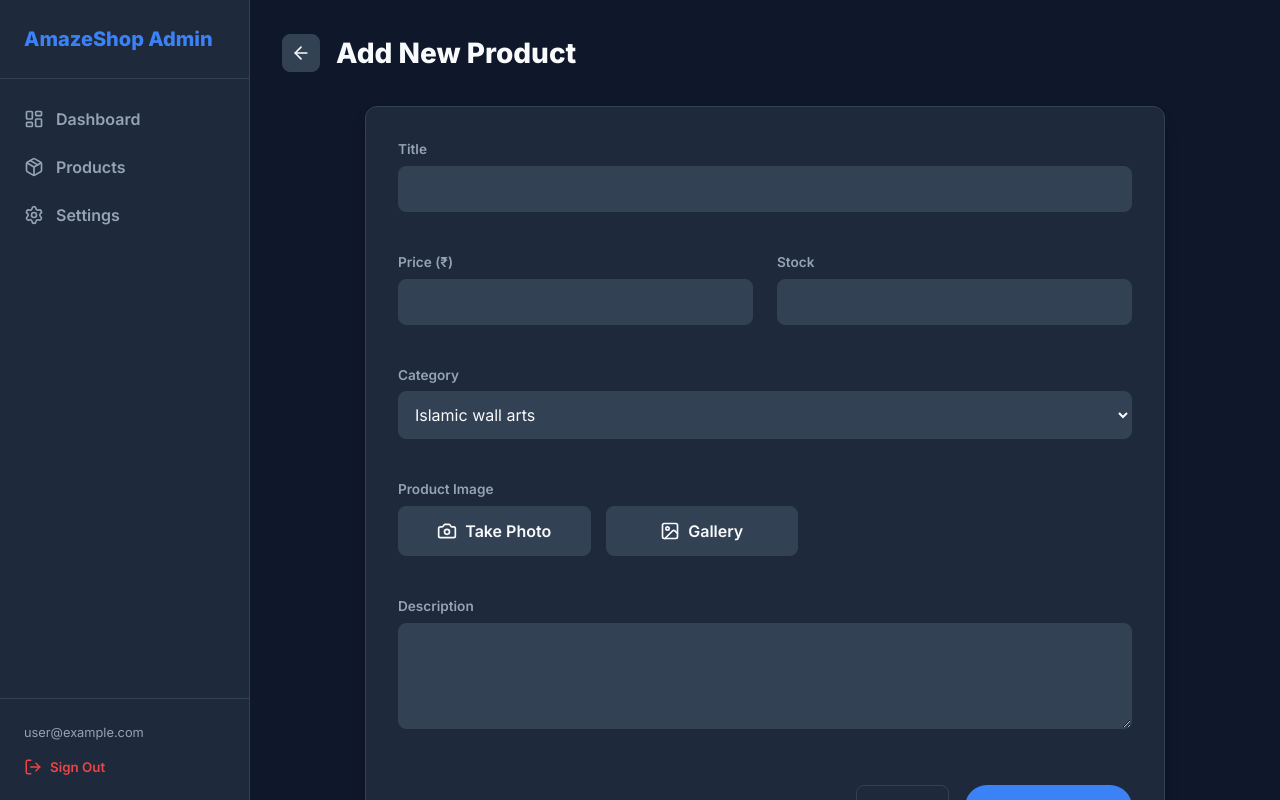
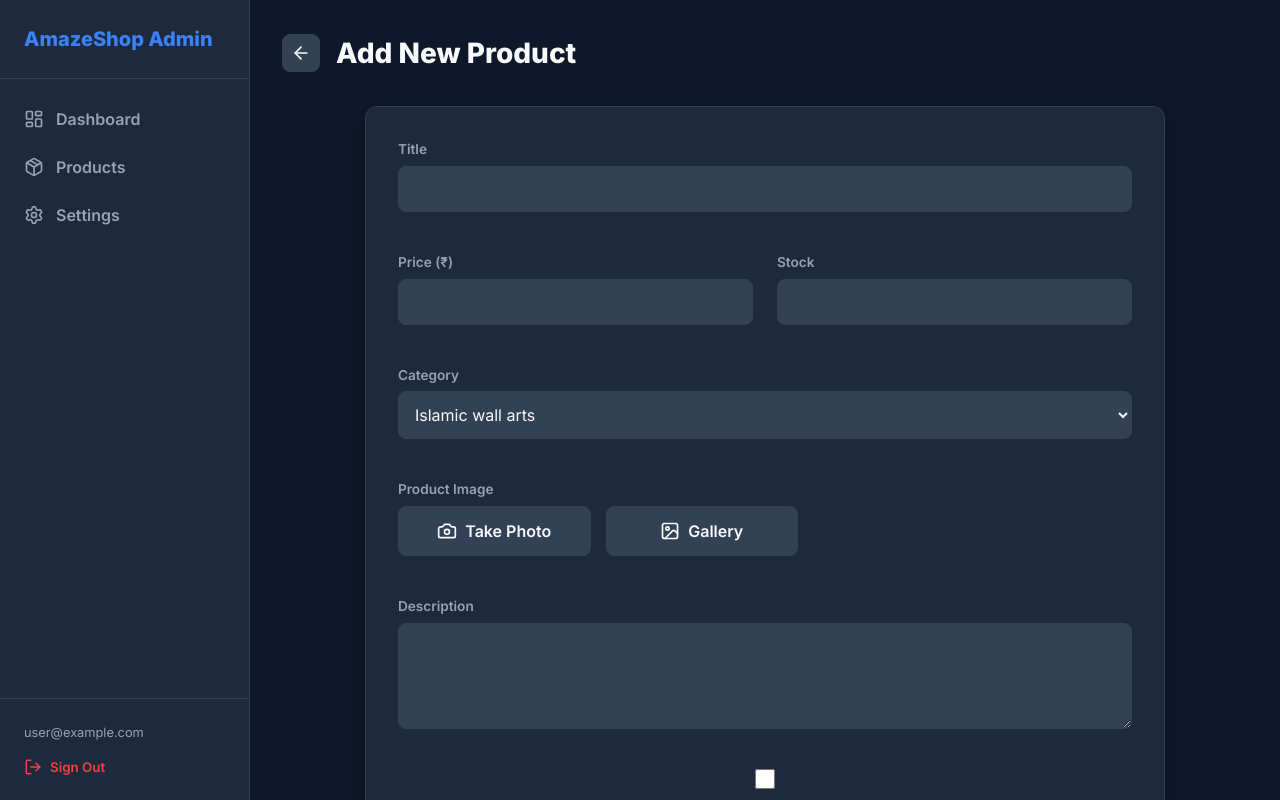
Before and after one commit to Noor-wallarts26/noorwallart-admin, a React (Vite) app: page /products/new in a window 1280 px wide. Built offline with nearby package versions, Linux system fonts and the light colour scheme; no server answers; the database is empty; sample sign-in values are in the browser's storage.

Commit message:
Add showInSlider toggle to Admin product form

```diff
--- a/src/pages/AdminProductForm.jsx
+++ b/src/pages/AdminProductForm.jsx
@@ -26,7 +26,8 @@ const AdminProductForm = () => {
     description: existingProduct?.description || '',
     rating: existingProduct?.rating || 4.5,
     reviewsCount: existingProduct?.reviewsCount || 0,
-    imageUrl: existingProduct?.imageUrl || ''
+    imageUrl: existingProduct?.imageUrl || '',
+    showInSlider: existingProduct?.showInSlider || false
   });
 
   useEffect(() => {
@@ -43,7 +44,8 @@ const AdminProductForm = () => {
           description: p.description,
           rating: p.rating || 0,
           reviewsCount: p.reviewsCount || 0,
-          imageUrl: p.imageUrl || ''
+          imageUrl: p.imageUrl || '',
+          showInSlider: p.showInSlider || false
         });
       }
     }
@@ -188,6 +190,17 @@ const AdminProductForm = () => {
             <textarea rows="4" required value={formData.description} onChange={e => setFormData({...formData, description: e.target.value})} style={{ resize: 'vertical' }} />
           </div>
 
+          <div className="form-group" style={{ display: 'flex', alignItems: 'center', gap: '0.5rem' }}>
+            <input
+              type="checkbox"
+              id="showInSlider"
+              checked={formData.showInSlider}
+              onChange={e => setFormData({...formData, showInSlider: e.target.checked})}
+              style={{ width: 'auto', margin: 0, width: '20px', height: '20px' }}
+            />
+            <label htmlFor="showInSlider" style={{ margin: 0, cursor: 'pointer' }}>Show in Homepage Slider</label>
+          </div>
+
           <div style={{ display: 'flex', justifyContent: 'flex-end', gap: '1rem', marginTop: '1rem' }}>
             <button type="button" onClick={() => navigate('/products')} className="btn-secondary" style={{ padding: '0.75rem 1.5rem', background: 'transparent', border: '1px solid var(--border-color)', color: 'var(--text-primary)', borderRadius: '8px', cursor: 'pointer' }}>
               Cancel
```
